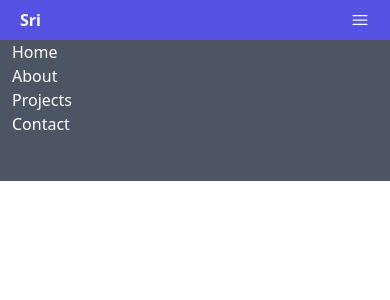
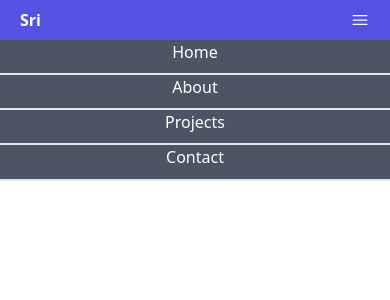
Before and after one commit to mihosri/portfolio2, a React (Create React App) app: page / in a window 390 px wide. Both pictures are taken after a click on the button 360 px from the left and 20 px from the top of the page. Shown: the top 300 px of the page. Built offline with nearby package versions, Linux system fonts and the light colour scheme.

Commit message:
styling for the mobile drop down menu

```diff
--- a/src/App.css
+++ b/src/App.css
@@ -13,3 +13,7 @@ header ul li {
 .mobile-nav{
     @apply fixed top-10 left-0 bg-gray-600 w-full h-1/6;
 }
+
+.mobile-nav li{
+    @apply w-full h-full text-center border-b-2;
+}
--- a/src/components/Header.js
+++ b/src/components/Header.js
@@ -29,8 +29,9 @@ export default function Header() {
 
       {/* Mobile view menu */}
 
-      {toggleMenu && <nav className="block md:hidden mobile-nav">
-        <ul className="flex flex-col">
+      {toggleMenu && (
+        <nav className="block md:hidden ">
+          <ul className="flex flex-col mobile-nav">
             <li>
               <a href="#">Home</a>
             </li>
@@ -44,9 +45,13 @@ export default function Header() {
               <a href="#">Contact</a>
             </li>
           </ul>
-      </nav>}
+        </nav>
+      )}
 
-      <button className="block md:hidden" onClick={()=> setToggleMenu(!toggleMenu)}>
+      <button
+        className="block md:hidden"
+        onClick={() => setToggleMenu(!toggleMenu)}
+      >
         <Bars3Icon className="text-white h-5" />
       </button>
     </header>
```
Lines whose indentation alone changed are shown as unchanged.
